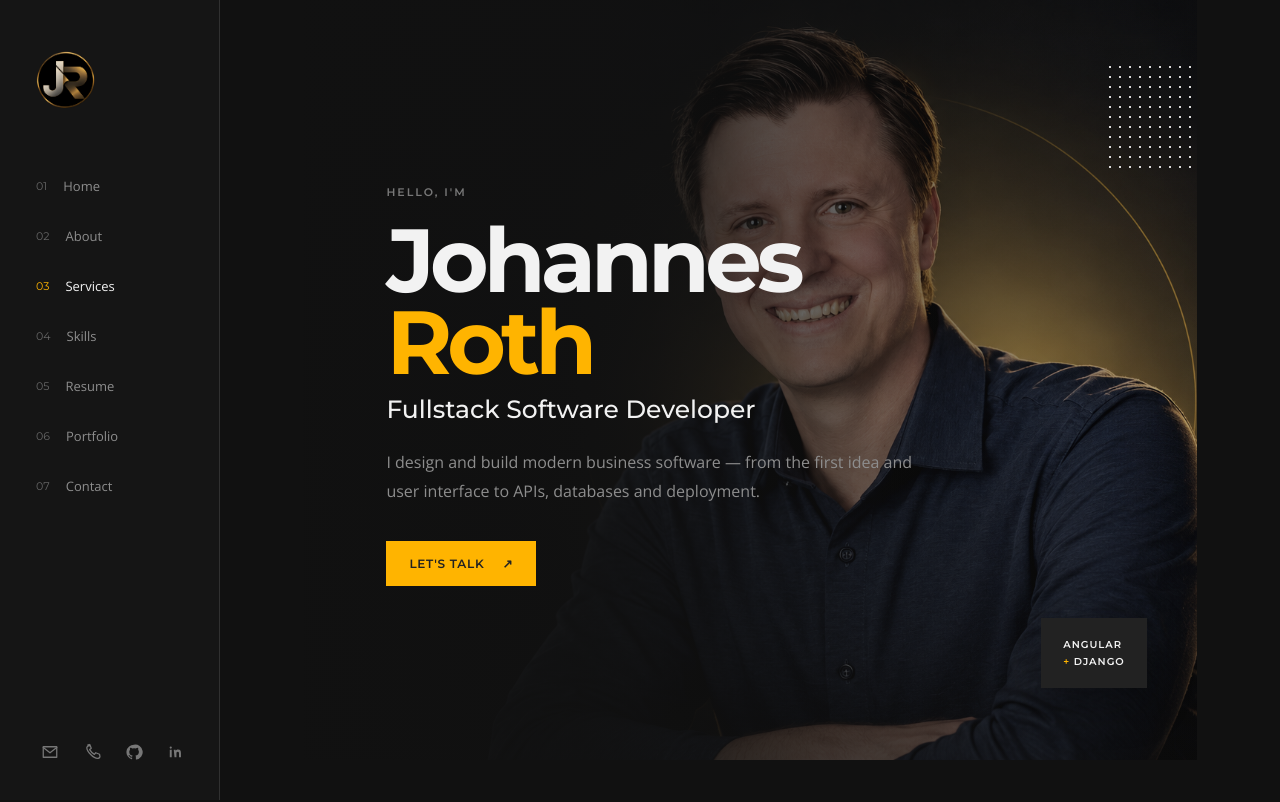
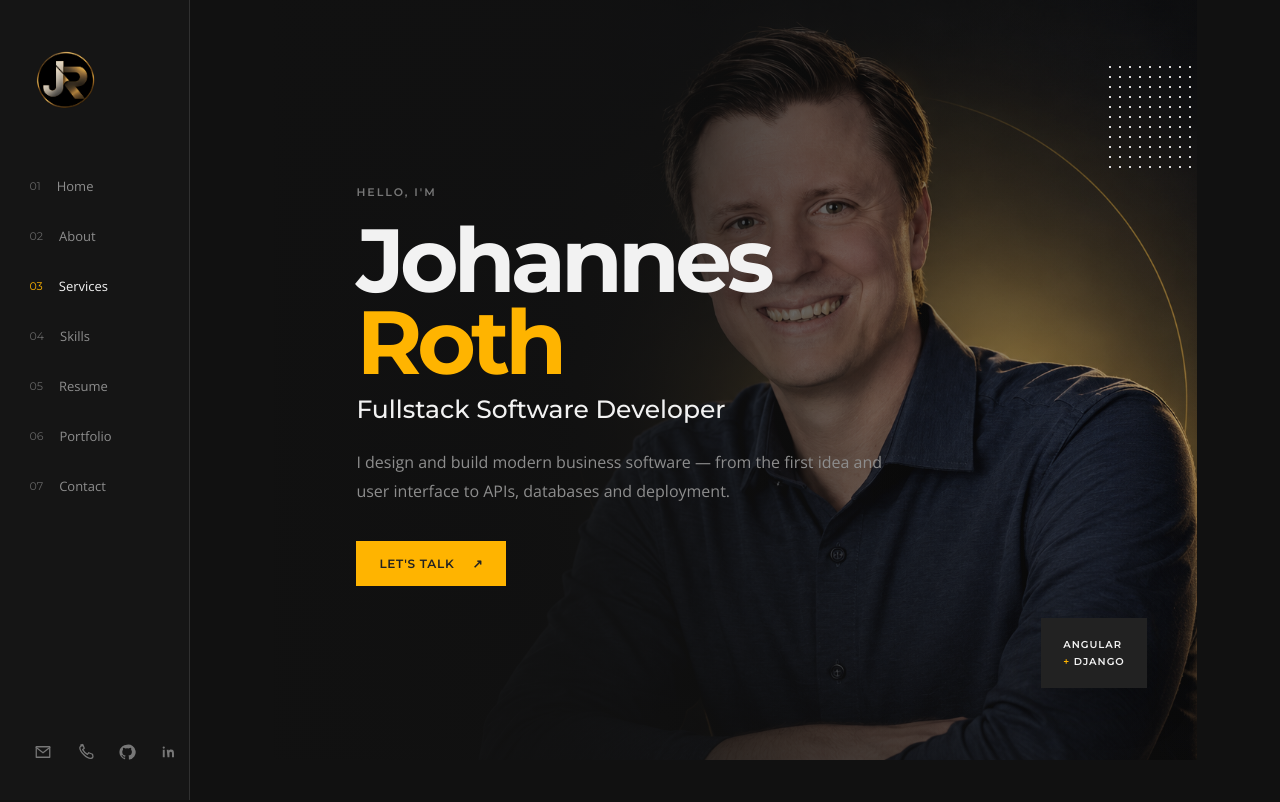
Before and after one commit to jorohx84/personal_portfolio_website, an Angular app: page / in a window 1280 px wide. Shown: the top 802 px of the page. Built offline with nearby package versions, Linux system fonts and the light colour scheme.

Commit message:
Make sidebar responsive to screen width

```diff
--- a/src/styles.scss
+++ b/src/styles.scss
@@ -7,7 +7,7 @@
     --line: #303030;
     --soft: #202020;
     --dark: #111111;
-    --sidebar-width: 220px;
+    --sidebar-width: clamp(190px, 14vw, 220px);
     --sidebar-bg: #151515;
     --content-left-gap: clamp(70px, 6.5vw, 180px)
 }
@@ -93,11 +93,11 @@ a {
     font-size: 28px
 }
 
-.side-nav {
+ .side-nav {
     position: absolute;
     top: 42%;
-    left: 36px;
-    right: 36px;
+    left: clamp(24px, 2.3vw, 36px);
+    right: clamp(24px, 2.3vw, 36px);
     transform: translateY(-50%);
     display: grid;
     gap: 4px
@@ -128,10 +128,10 @@ a {
     color: var(--accent)
 }
 
-.sidebar-bottom {
+ .sidebar-bottom {
     position: absolute;
-    left: 36px;
-    right: 36px;
+    left: clamp(24px, 2.3vw, 36px);
+    right: clamp(24px, 2.3vw, 36px);
     bottom: 34px;
     display: grid;
     gap: 14px
@@ -750,7 +750,7 @@ a {
 
 @media(max-width:1050px) {
     :root {
-        --sidebar-width: 220px
+        --sidebar-width: 200px
     }
 
     .section-shell {
```
